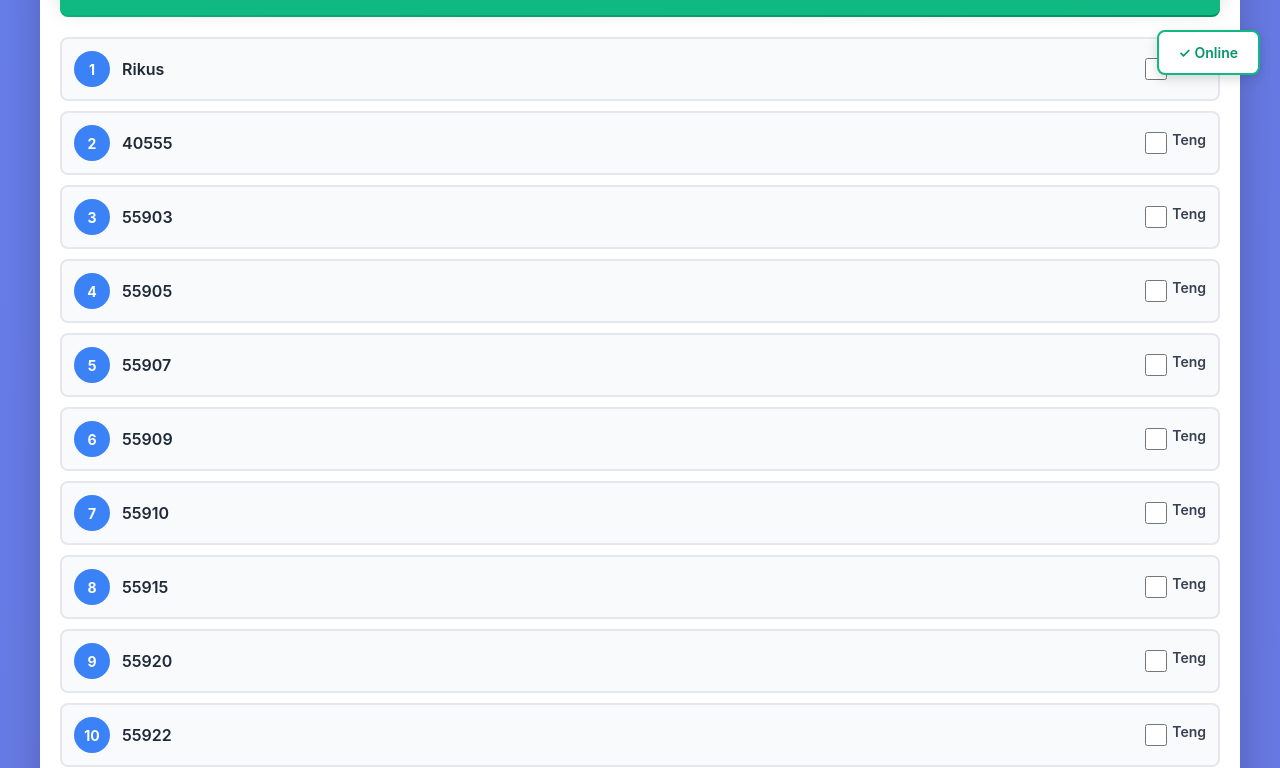
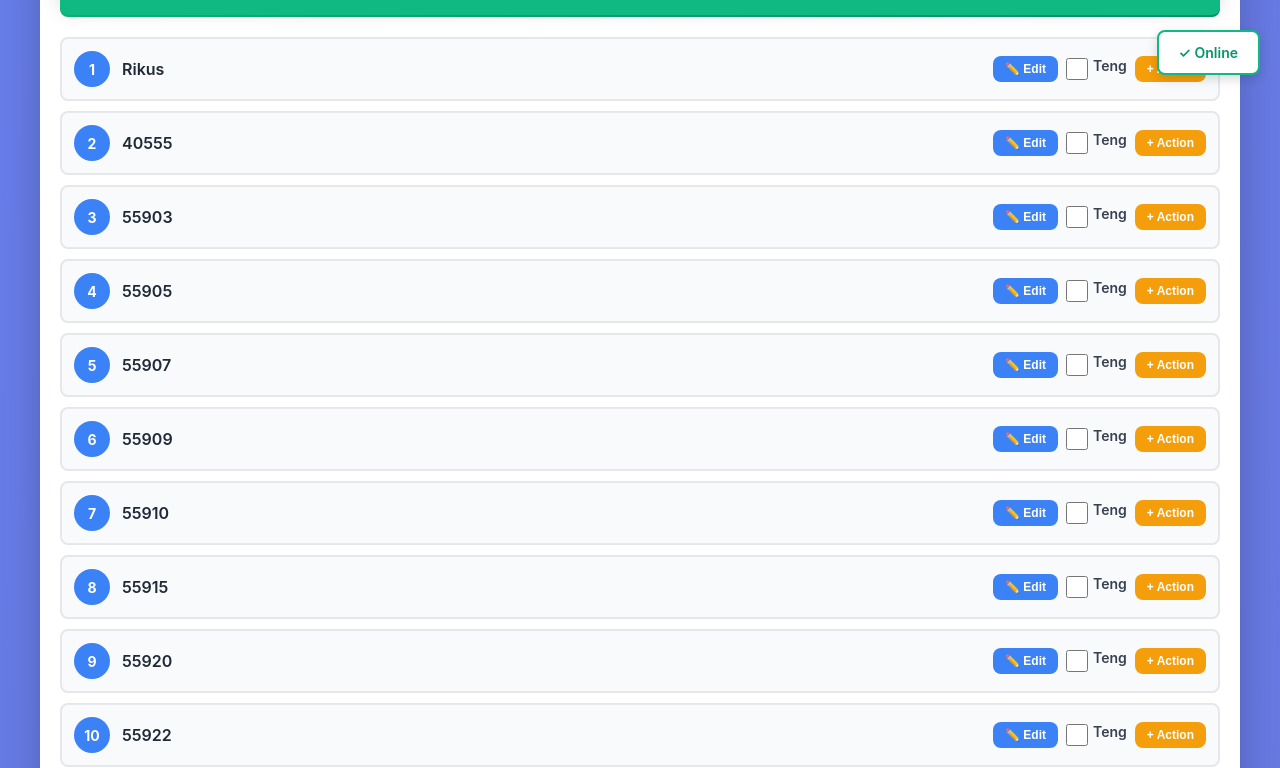
Before and after one commit to Lera2able/farm-management, a plain HTML site: page index.html in a window 1280 px wide. Shown: the part 705-1473 px from the top of the page. Drawn offline with Linux system fonts and the light colour scheme.

Commit message:
Add files via upload

```diff
--- a/index.html
+++ b/index.html
@@ -2767,24 +2767,36 @@
                 const isPresent = todayAttendance[item.id] || false;
                 const itemClass = `livestock-item ${isPresent ? 'present' : ''} ${item.is_inactive ? 'inactive' : ''}`;
 
+                let statusText = '';
+                if (item.is_inactive) {
+                    statusText = `<div class="livestock-status" style="color: #ef4444;">${item.status === 'sold' ? 'Rekisitswe (Sold)' : 'Sule (Died)'}</div>`;
+                }
+
                 return `
                     <div class="${itemClass}" data-livestock-id="${item.id}">
                         <div class="livestock-info">
                             <div class="livestock-number">${index + 1}</div>
                             <div>
                                 <div class="livestock-name">${item.id}</div>
-                                ${item.is_inactive ? '<div class="livestock-status" style="color: #ef4444;">Ga e dire (Inactive)</div>' : ''}
+                                ${statusText}
                             </div>
                         </div>
-                        <div class="livestock-actions">
+                        <div class="livestock-actions" style="display: flex; gap: 8px; align-items: center;">
+                            ${!item.is_inactive ? `
+                            <button class="btn btn-primary btn-small" onclick="editLivestock('${item.id}')" style="white-space: nowrap;">
+                                ✏️ Edit
+                            </button>
                             <div class="checkbox-wrapper">
                                 <input type="checkbox"
                                        id="check_${item.id}"
                                        ${isPresent ? 'checked' : ''}
-                                       ${item.is_inactive ? 'disabled' : ''}
                                        onchange="toggleAttendance('${item.id}')">
                                 <label for="check_${item.id}">Teng</label>
                             </div>
+                            <button class="btn btn-warning btn-small" onclick="quickAction('${item.id}')" style="white-space: nowrap;">
+                                + Action
+                            </button>
+                            ` : ''}
                         </div>
                     </div>
                 `;
```
